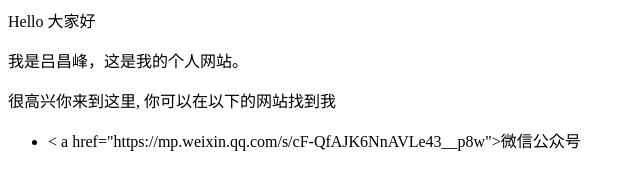
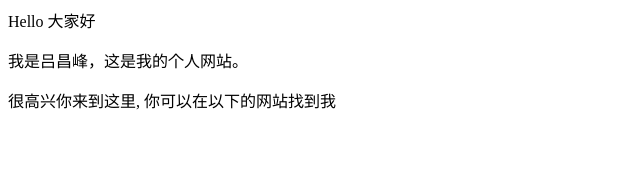
Before and after one commit to lvchief1/lvchief1.github.io, a plain HTML site: page index.html in a window 1280 px wide. Shown: the whole page, without its empty margins (0-640 px from the left). Drawn offline with Linux system fonts and the light colour scheme.

Commit message:
Update index.html

```diff
--- a/index.html
+++ b/index.html
@@ -1,7 +1,3 @@
 <p>Hello 大家好</p >
 <p>我是吕昌峰，这是我的个人网站。 </p >
 <p>很高兴你来到这里, 你可以在以下的网站找到我</p >
-
-<ul>
-  <li> < a href="https://mp.weixin.qq.com/s/cF-QfAJK6NnAVLe43__p8w">微信公众号</ a> </li>
-</ul>
```
